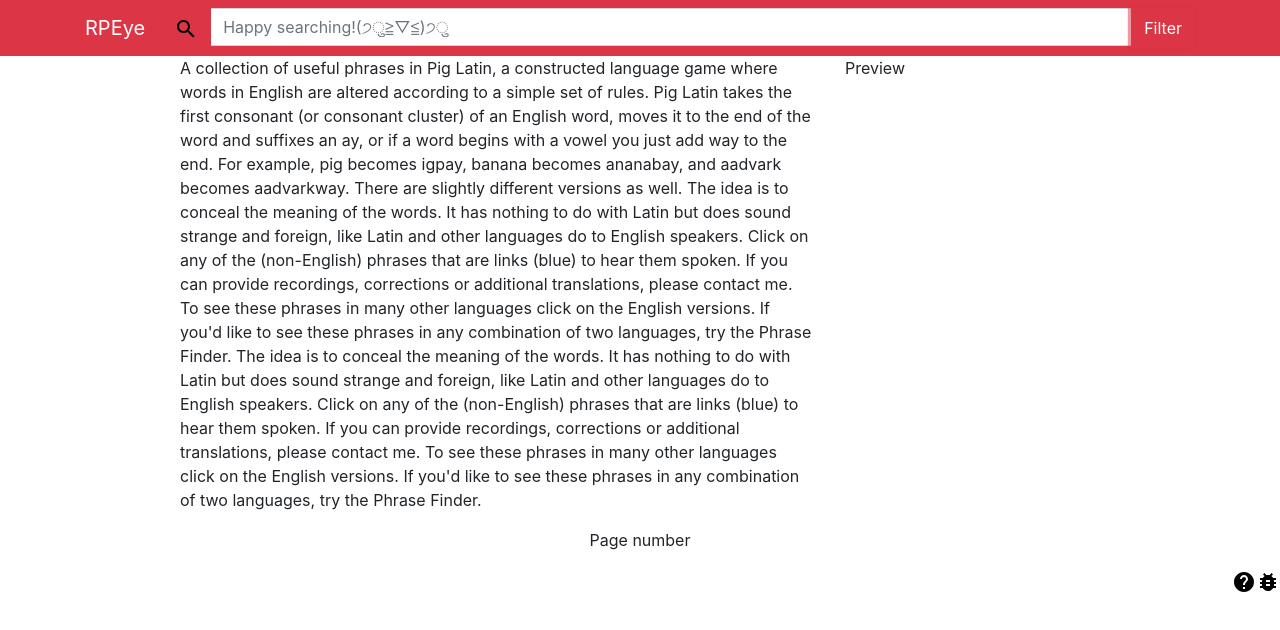
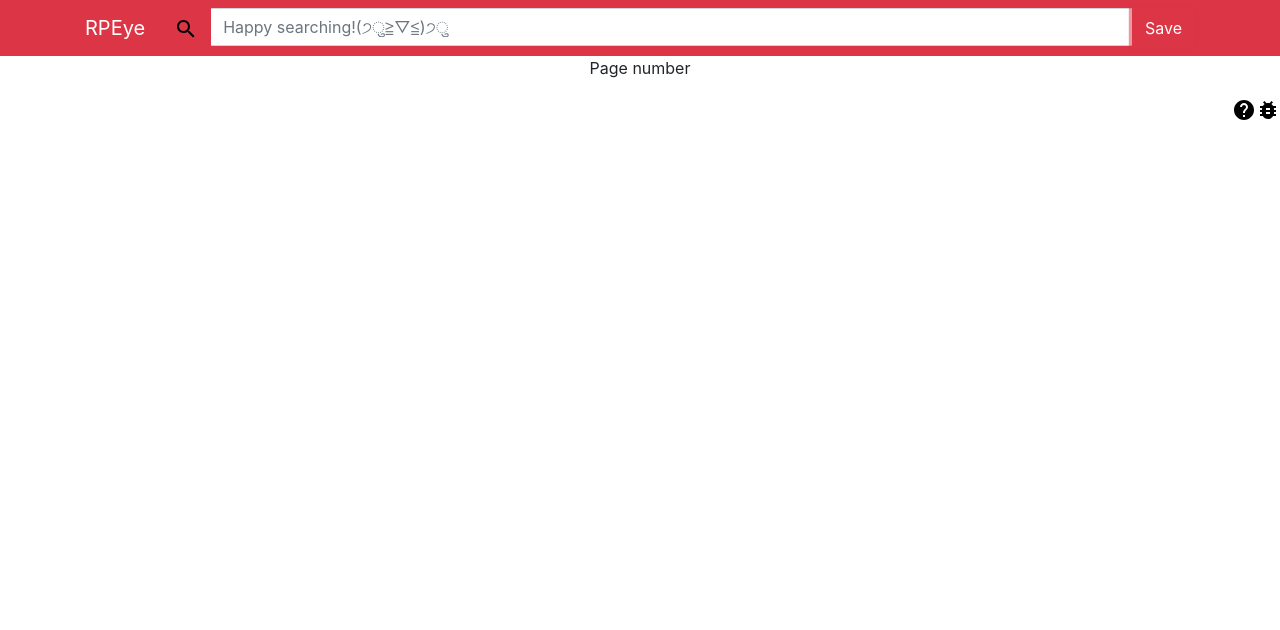
Before and after one commit to segalj/BlueJ-UX-UI, a plain HTML site: page UI/index.html in a window 1280 px wide. Both pictures are taken after a click on the button "Filter". Drawn offline with nearby package versions, Linux system fonts and the light colour scheme.

Commit message:
start render filter
added render filter jquery code. Need to add specific options.

```diff
--- a/UI/index.html
+++ b/UI/index.html
@@ -22,7 +22,7 @@
   				</div>
 			  	<input type="text" class="form-control" placeholder="Happy searching!(੭ु≧▽≦)੭ु" aria-label="Query" aria-describedby="basic-addon2">
 			  	<div class="input-group-append">
-			    	<button class="btn btn-danger" type="button">Filter</button>
+			    	<button id="filter_btn" class="btn btn-danger" type="button">Filter</button>
 			  	</div>
 			</div>
   		</div>
@@ -64,5 +64,7 @@
     <script src="https://code.jquery.com/jquery-3.3.1.slim.min.js" integrity="sha384-q8i/X+965DzO0rT7abK41JStQIAqVgRVzpbzo5smXKp4YfRvH+8abtTE1Pi6jizo" crossorigin="anonymous"></script>
     <script src="https://cdnjs.cloudflare.com/ajax/libs/popper.js/1.14.3/umd/popper.min.js" integrity="sha384-ZMP7rVo3mIykV+2+9J3UJ46jBk0WLaUAdn689aCwoqbBJiSnjAK/l8WvCWPIPm49" crossorigin="anonymous"></script>
     <script src="https://stackpath.bootstrapcdn.com/bootstrap/4.1.3/js/bootstrap.min.js" integrity="sha384-ChfqqxuZUCnJSK3+MXmPNIyE6ZbWh2IMqE241rYiqJxyMiZ6OW/JmZQ5stwEULTy" crossorigin="anonymous"></script>
+    <script type="text/javascript" src="./script/rpeye-script.js"></script>
+
   </body>
 </html>
--- /dev/null
+++ b/UI/script/rpeye-script.js
@@ -0,0 +1,26 @@
+$(document).ready(function(){
+	$("input").focus();
+
+	/*filter block renering*/
+	var filter = "<form id=\"filter\"></form>";
+	var result = ""
+	var content = null;
+	var result_num = 10;
+    $("#filter_btn").click(function(){
+  		if ( filter ) {
+  			/*swap content*/
+  			$("#filter_btn").text("Save");
+    		content=$("#content").children().detach();
+    		$("#content").prepend($(filter));
+
+    		filter = null;
+  		} else {
+  			/*might need to change this*/
+  			$("#filter_btn").text("Filter");
+
+    		filter = $( "#filter" ).detach();
+    		/*show original content*/
+    		$("#content").prepend($(content));
+  		}
+    });
+});
```
Also changed, not shown: presentation1.txt (added).
